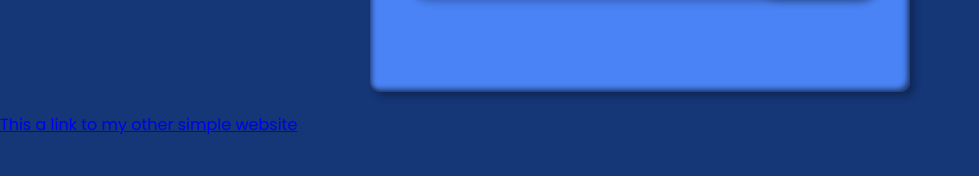
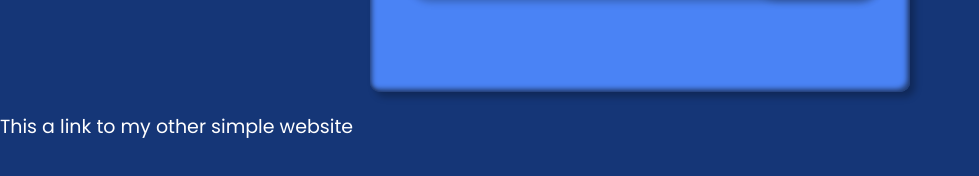
Before and after one commit to o929/To-do-list, a plain HTML site: page index.html in a window 1280 px wide. Shown: the part 252-428 px from the top of the page, without its empty margins (0-979 px from the left). Drawn offline with Linux system fonts and the light colour scheme.

Commit message:
Update index.html

```diff
--- a/index.html
+++ b/index.html
@@ -152,6 +152,15 @@
     ul li span:hover {
         background-color: #edeef0;
     }
+        a{
+        color: white;
+            font-size: 19px;
+            text-decoration:none;
+        }
+            a:hover{
+        color: gray;
+          text-decoration:  underline;
+            }
 </style>
 
 <body>
```
